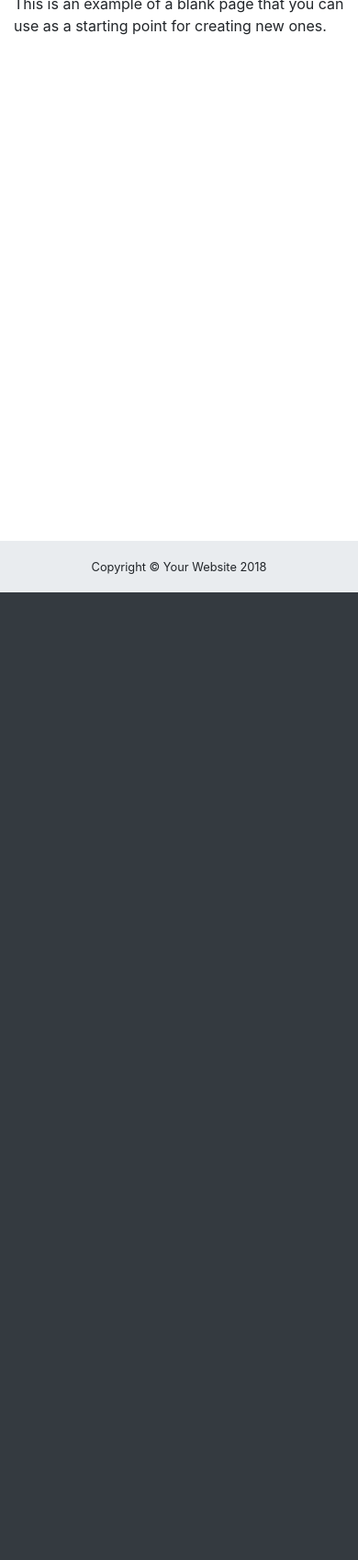
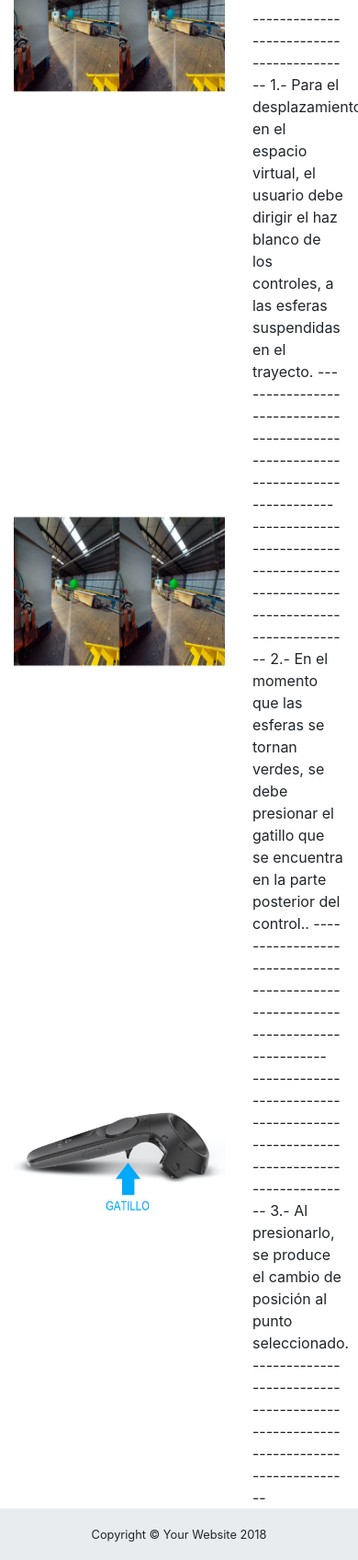
Before and after one commit to dienam/FDE, a website with bundled scripts: page index.html in a window 390 px wide. Shown: the part 200-1896 px from the top of the page at 92% size. Before the commit the page ends 844 px from the top, so only its background shows below. Built offline with nearby package versions, Linux system fonts and the light colour scheme.

Commit message:
Imagenes
Imagenes responsivas, agregar imagenes de tutorial, mapa responsivo

```diff
--- a/index.html
+++ b/index.html
@@ -1,5 +1,5 @@
 <!DOCTYPE html>
-<html lang="en">
+<html lang="es">
 
 <head>
   <meta charset="utf-8">
@@ -206,10 +206,43 @@
         </li>
         <li class="breadcrumb-item active">Tutorial</li>
       </ol>
+
       <div class="row">
         <div class="col-12">
-          <h1>Blank</h1>
-          <p>This is an example of a blank page that you can use as a starting point for creating new ones.</p>
+        	<div class="row">
+        		<div class="col-8">
+        			<img src="imagenes/azul.png" class="img-fluid" alt="Responsive image">
+        		</div>
+        		<div class="col-4">
+        			--------------------------------------------------------------------------------
+        			1.- Para el desplazamiento en el espacio virtual, el usuario debe dirigir el haz blanco de los controles, a las esferas suspendidas en el trayecto.
+        			--------------------------------------------------------------------------------
+        		</div>
+        	</div>
+        </div>
+        <div class="col-12">
+        	<div class="row">
+        		<div class="col-8">
+        			<img src="imagenes/verde.png"class="img-fluid" alt="Responsive image">
+        		</div>
+        		<div class="col-4">
+        			--------------------------------------------------------------------------------
+        			2.- En el momento que las esferas se tornan verdes, se debe presionar el gatillo que se encuentra en la parte posterior del control..
+        			--------------------------------------------------------------------------------
+        		</div>
+        	</div>
+        </div>
+        <div class="col-12">
+        	<div class="row">
+        		<div class="col-8">
+        			<img src="imagenes/controller_01.jpg" class="img-fluid" alt="Responsive image">
+        		</div>
+        		<div class="col-4">
+        			--------------------------------------------------------------------------------
+        			3.- Al presionarlo, se produce el cambio de posición al punto seleccionado.
+        			--------------------------------------------------------------------------------
+        		</div>
+        	</div>
         </div>
       </div>
     </div>
```
Also changed, not shown: fa_ubicacion.html (+6 -3 lines), imagenes/azul.png (added), imagenes/controller_01.jpg (added), imagenes/verde.png (added).
